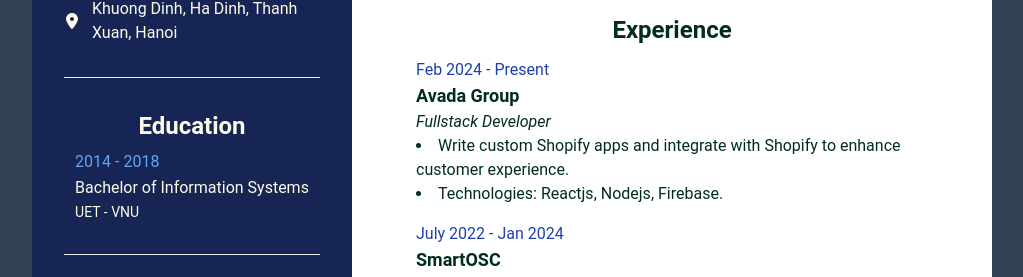
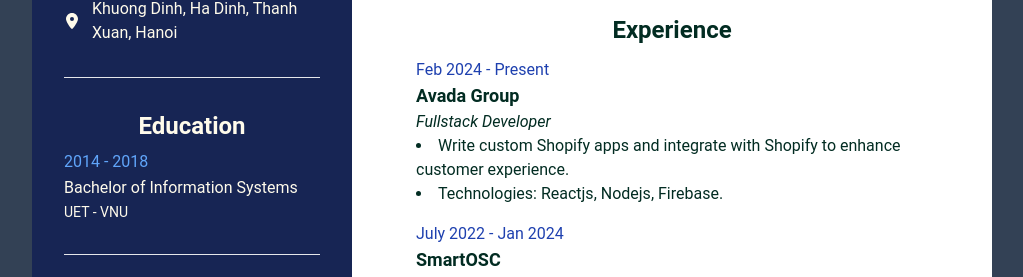
Before and after one commit to bdt195/cv, a React (Vite) app: page / in a window 1280 px wide. Shown: the part 520-797 px from the top of the page, without its empty margins (128-1151 px from the left). Built offline with nearby package versions, Linux system fonts and the light colour scheme.

Commit message:
Update block align
Signed-off-by: TonyB <buiductho195@gmail.com>

```diff
--- a/src/components/CertificationCard.jsx
+++ b/src/components/CertificationCard.jsx
@@ -1,7 +1,7 @@
 const CertificationCard = () => {
   return (
-    <div className="flex flex-col items-center justify-center gap-2 py-8">
-      <div className="text-2xl font-semibold">Certification</div>
+    <div className="flex flex-col justify-center gap-2 py-8">
+      <div className="text-center text-2xl font-semibold">Certification</div>
       <div className="mx-8 flex flex-col gap-0.5">
         <div className="text-blue-400">2024</div>
         <div className="flex items-center gap-3 text-xl md:text-base">
--- a/src/components/ContactCard.jsx
+++ b/src/components/ContactCard.jsx
@@ -27,8 +27,8 @@
   ];
 
   return (
-    <div className="my-8 flex flex-col items-center justify-center gap-3">
-      <div className="text-2xl font-semibold">Contact</div>
+    <div className="my-8 flex flex-col justify-center gap-3">
+      <div className="text-center text-2xl font-semibold">Contact</div>
       <div className="mx-8 flex flex-col gap-3">
         {contactData.map((contact) => (
           <div
--- a/src/components/EducationCard.jsx
+++ b/src/components/EducationCard.jsx
@@ -1,7 +1,7 @@
 const EducationCard = () => {
   return (
-    <div className="flex flex-col items-center justify-center gap-2 py-8">
-      <div className="text-2xl font-semibold">Education</div>
+    <div className="flex flex-col justify-center gap-2 py-8">
+      <div className="text-center text-2xl font-semibold">Education</div>
       <div className="mx-8 flex flex-col gap-0.5">
         <div className="text-blue-400">2014 - 2018</div>
         <div className="flex items-center gap-3 text-xl md:text-base">Bachelor of Information Systems</div>
```
